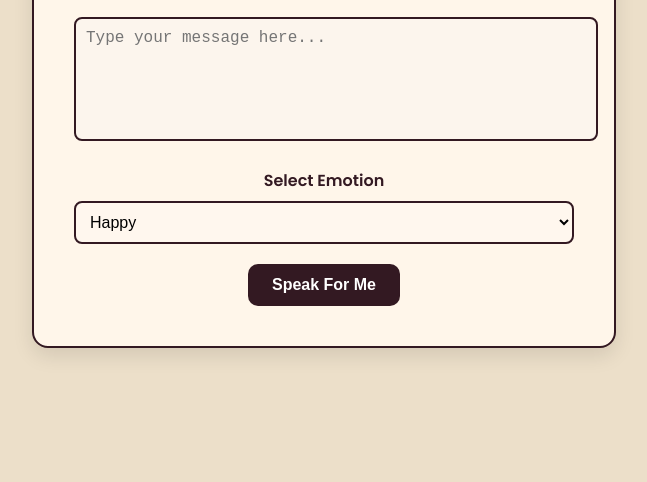
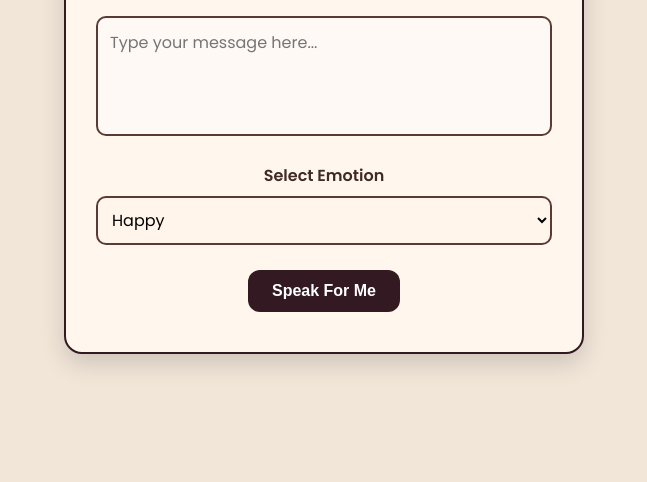
Before and after one commit to Srijoni06/VocalEyes, a plain HTML site: page speak.html in a window 1280 px wide. Shown: the part 318-800 px from the top of the page, without its empty margins (316-963 px from the left). Drawn offline with Linux system fonts and the light colour scheme.

Commit message:
Update style.css

```diff
--- a/style.css
+++ b/style.css
@@ -1,13 +1,17 @@
-/* Global styling */
-body, html {
+/* GLOBAL STYLES */
+* {
+  box-sizing: border-box;
+}
+
+body {
   margin: 0;
   padding: 0;
+  background-color: #f2e6d9; /* Light cream bg */
   font-family: 'Poppins', sans-serif;
-  background-color: #ecdfc9;
-  color: #331922;
+  color: #2e1b17;
 }
 
-/* Speak Page Styling */
+/* SPEAK PAGE STYLE */
 .speak-body {
   display: flex;
   justify-content: center;
@@ -16,36 +20,39 @@ body, html {
 }
 
 .speak-container {
-  background-color: #fff6ea;
+  background-color: #fff7ee;
   border: 2px solid #331922;
-  padding: 40px;
-  border-radius: 16px;
-  box-shadow: 0px 8px 20px rgba(0, 0, 0, 0.1);
+  padding: 40px 30px;
+  border-radius: 18px;
   width: 90%;
-  max-width: 500px;
+  max-width: 520px;
+  box-shadow: 0 10px 25px rgba(0, 0, 0, 0.15);
   text-align: center;
 }
 
 .speak-title {
-  font-size: 2.5rem;
+  font-size: 2.6rem;
+  font-weight: 800;
   color: #331922;
   margin-bottom: 10px;
 }
 
 .speak-subtitle {
-  font-size: 1.4rem;
-  margin-bottom: 20px;
-  color: #331922;
+  font-size: 1.3rem;
+  font-weight: 600;
+  margin-bottom: 25px;
+  color: #5b3a33;
 }
 
-textarea {
+textarea#message {
   width: 100%;
-  height: 100px;
-  border: 2px solid #331922;
-  border-radius: 8px;
-  padding: 10px;
+  height: 120px;
+  border: 2px solid #5b3a33;
+  border-radius: 10px;
+  padding: 12px;
   font-size: 1rem;
-  background-color: #fcf5ed;
+  font-family: 'Poppins', sans-serif;
+  background-color: #fef9f5;
   resize: none;
   margin-bottom: 20px;
 }
@@ -54,16 +61,19 @@ textarea {
   display: block;
   margin-bottom: 8px;
   font-weight: 600;
+  font-size: 1rem;
+  color: #3f2a24;
 }
 
-select {
+select#emotion {
   width: 100%;
   padding: 10px;
-  border-radius: 8px;
-  border: 2px solid #331922;
-  background-color: #fff7ee;
+  border: 2px solid #5b3a33;
+  border-radius: 10px;
+  background-color: #fff5eb;
   font-size: 1rem;
-  margin-bottom: 20px;
+  font-family: 'Poppins', sans-serif;
+  margin-bottom: 25px;
 }
 
 button#speakBtn {
@@ -71,13 +81,13 @@ button#speakBtn {
   color: #fff;
   padding: 12px 24px;
   border: none;
-  border-radius: 10px;
+  border-radius: 12px;
   font-size: 1rem;
-  font-weight: bold;
+  font-weight: 600;
   cursor: pointer;
-  transition: background 0.3s;
+  transition: background-color 0.3s ease;
 }
 
 button#speakBtn:hover {
-  background-color: #4b2a2a;
+  background-color: #4d2c2c;
 }
```
